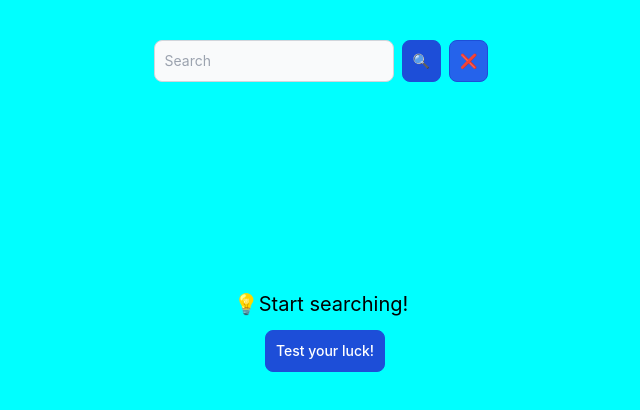
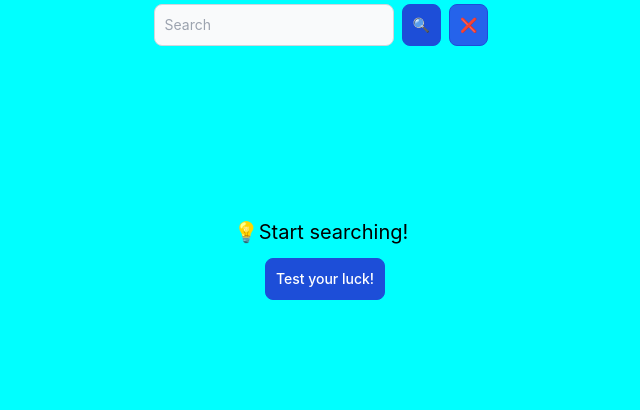
Before and after one commit to superhateyou/dictionary, a React (Create React App) app: page / in a window 1280 px wide. Shown: the top 410 px of the page, without its empty margins (319-959 px from the left). Built offline with nearby package versions, Linux system fonts and the light colour scheme.

Commit message:
fix: style fix

```diff
--- a/src/components/Search/Search.tsx
+++ b/src/components/Search/Search.tsx
@@ -50,7 +50,7 @@ const Search = () => {
     }
   }, [location]);
 
-  return (<form className="flex items-center p-10">
+  return (<form className="flex items-center p-1">
       <label htmlFor="simple-search"
              className="sr-only">
         Search
```
